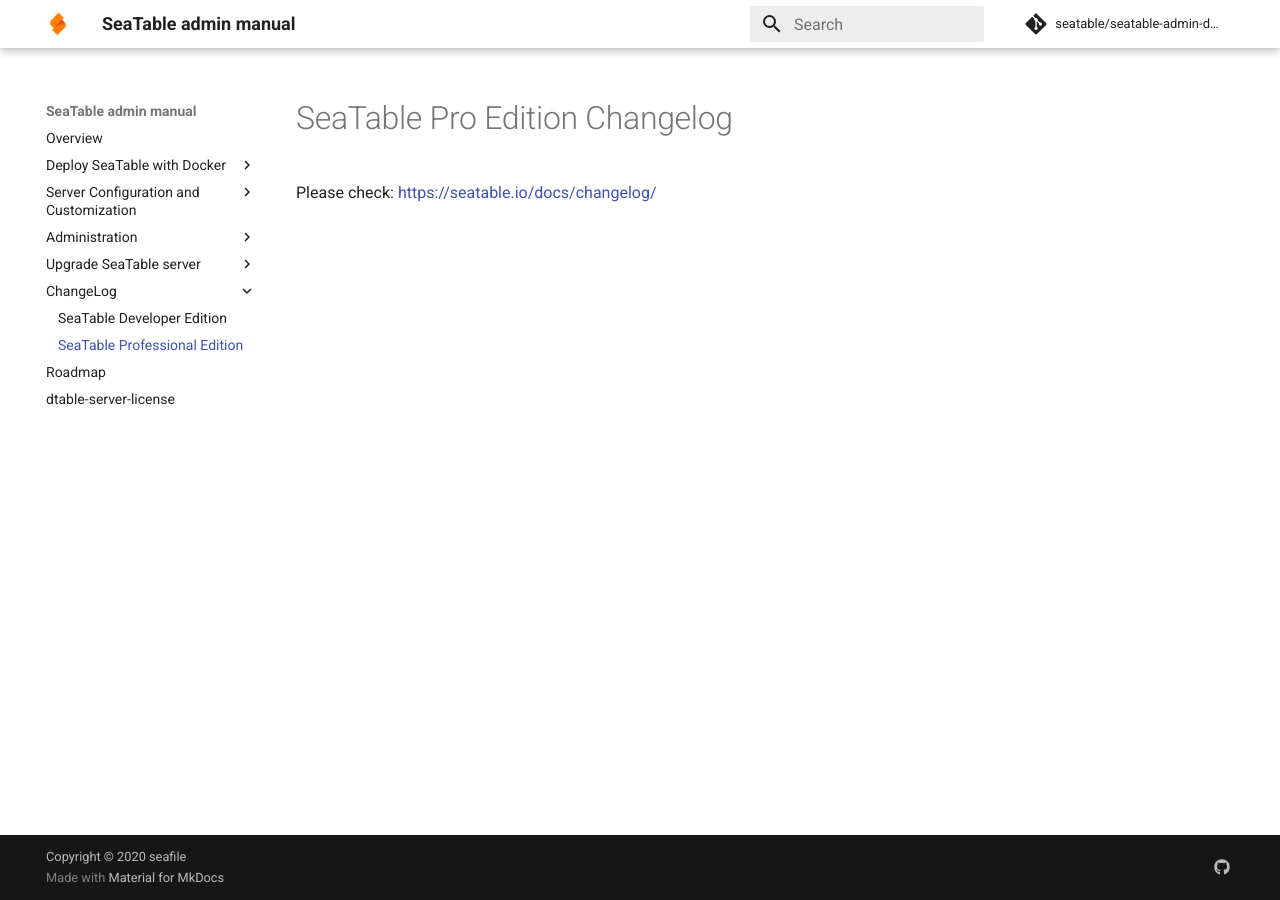
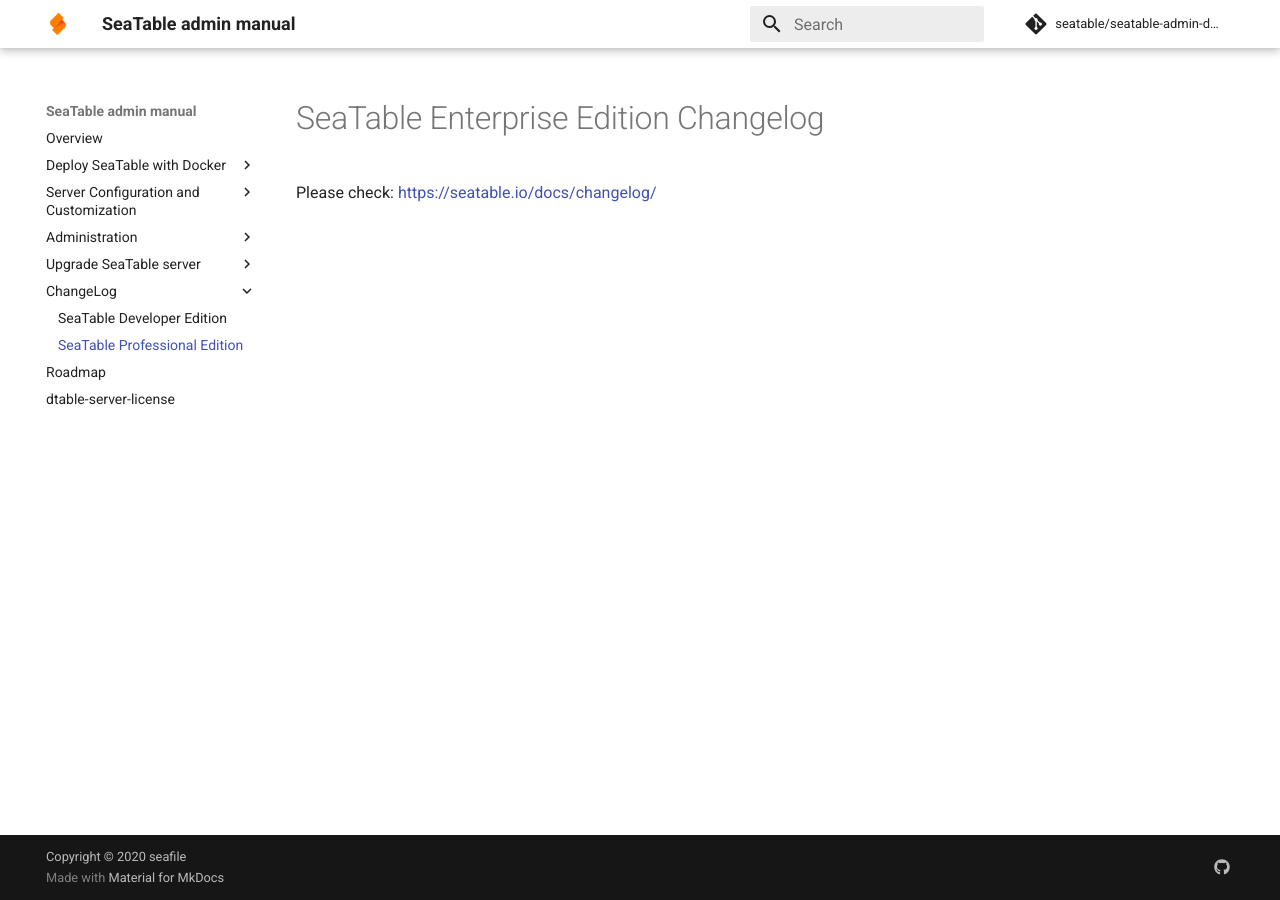
Before and after one commit to seatable/seatable-admin-docs, an MkDocs documentation site: the page built from manual/changelog/changelog-for-seatable-professional-server.md, in a window 1280 px wide. Built offline with MkDocs 1.6.1 and Material for MkDocs 9.7.7, drawn with Linux system fonts in a browser that asks for light colours; comment, search, counter and statistics services are not loaded.

Commit message:
Update changelog-for-seatable-professional-server.md

```diff
--- a/manual/changelog/changelog-for-seatable-professional-server.md
+++ b/manual/changelog/changelog-for-seatable-professional-server.md
@@ -1,3 +1,3 @@
-# SeaTable Pro Edition Changelog
+# SeaTable Enterprise Edition Changelog
 
 Please check: [https://seatable.io/docs/changelog/](https://seatable.io/docs/changelog/)
```
